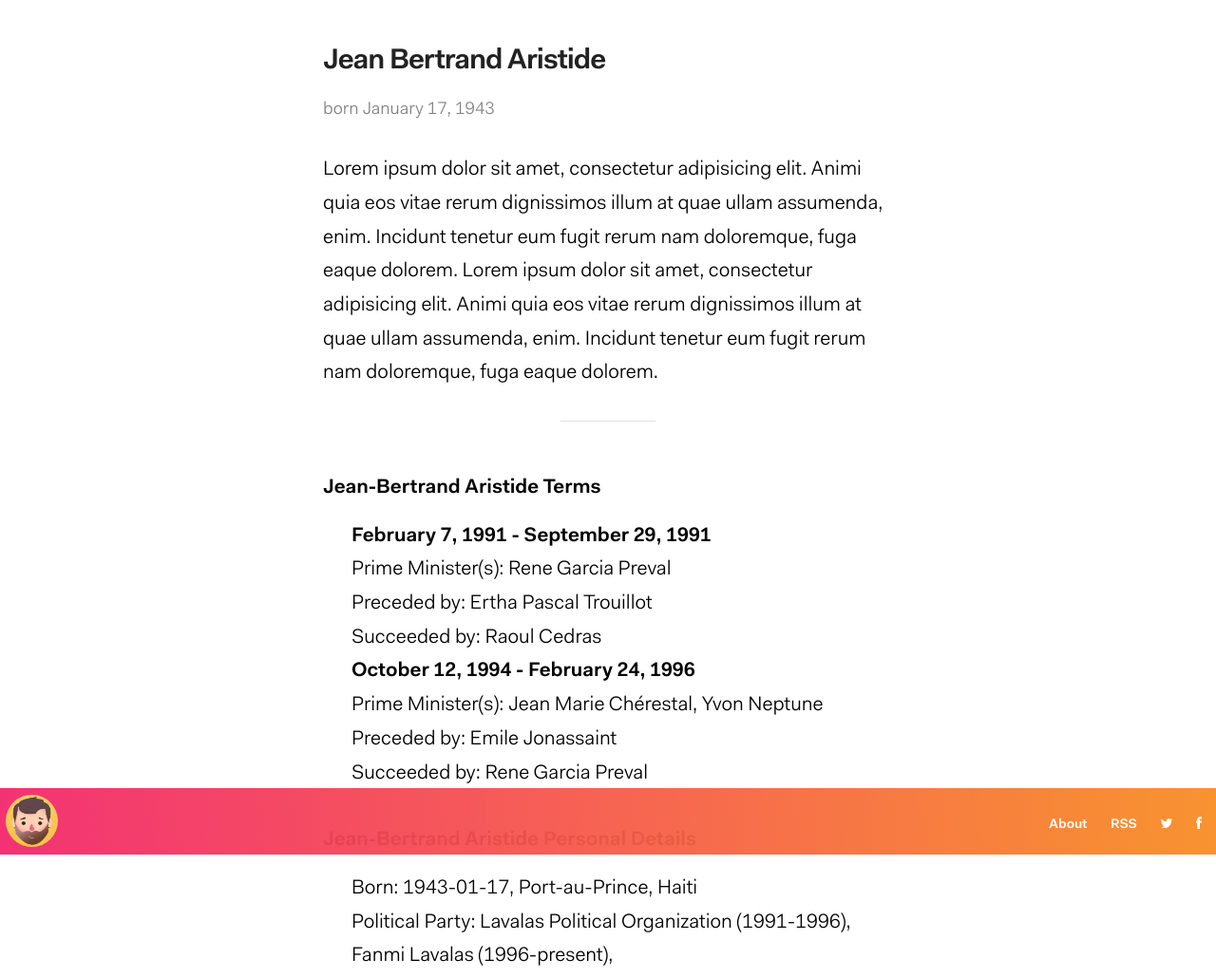
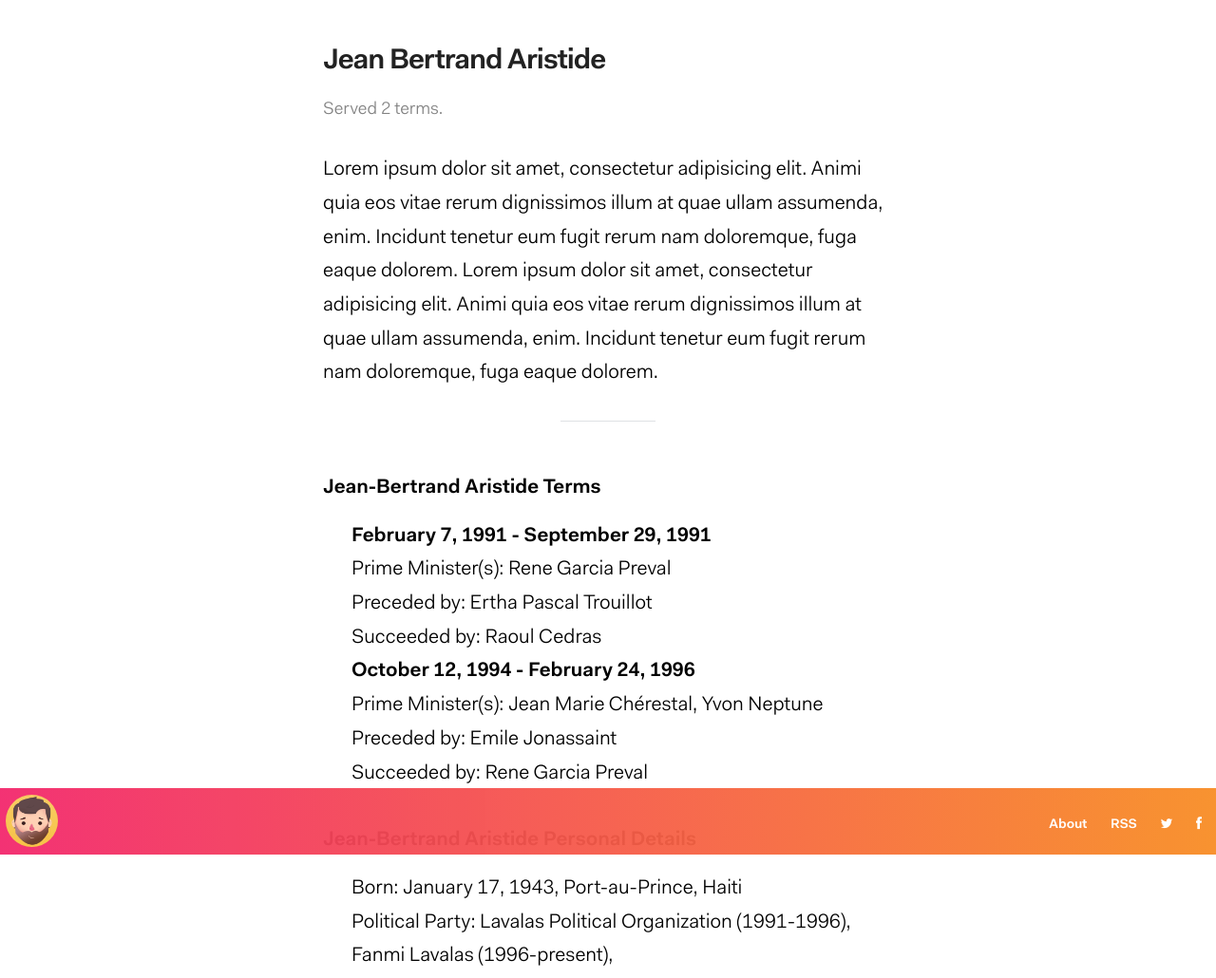
Before and after one commit to kenold/haitipresidents_jekyll, a Jekyll site: the page built from _people/jean-bertrand-aristide.md, in a window 1280 px wide. Shown: the top 1030 px of the page at 95% size. Built offline with Jekyll 4.4.1, drawn with Linux system fonts in a browser that asks for light colours; comment, search, counter and statistics services are not loaded.

Commit message:
format birthday

```diff
--- a/_layouts/president.html
+++ b/_layouts/president.html
@@ -5,7 +5,8 @@ layout: default
 
   <header class="post-header">
     <h1 class="post-title">{{ page.title }}</h1>
-    <p class="post-meta">born {{ page.birth_date | date: '%B %d, %Y' }}</p>
+    <p class="post-meta">Served {{ page.terms.size }}
+        {% if page.terms.size <= 1 %} term{% else %} terms{% endif %}. </p>
   </header>
 
     <!-- div class="featured-image">
@@ -37,10 +38,10 @@ layout: default
         <h2>{{ page.name }} Personal Details</h2>
 
         <ul class="listing">
-            <li>Born: {{ page.birth_date }}, {{ page.birth_place }}</li>
+            <li>Born: {{ page.birth_date | date: '%B %d, %Y' }}, {{ page.birth_place }}</li>
             <li>Political Party:
             {% for party in page.political_parties %}
-                {{ party.name}} ({{ party.period }}),
+                {{ party.name}} ({{ party.period}}),
             {% endfor %}
             </li>
             <li>Spouse(s):
```
